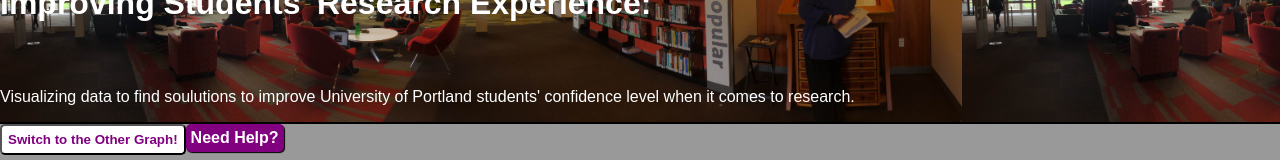
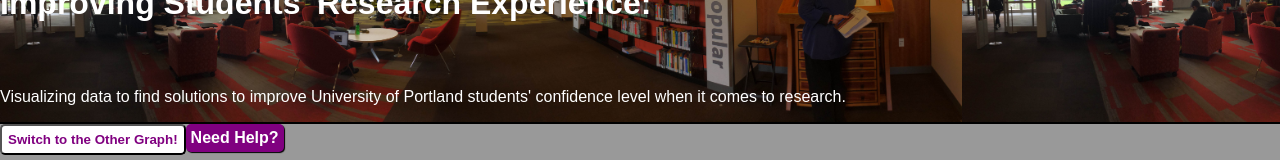
Before and after one commit to rowland17/TyrellCorp, a website: page public/index.html in a window 1280 px wide. Shown: the part 121-281 px from the top of the page. Drawn offline with Linux system fonts and the light colour scheme; a script that the page names is missing.

Commit message:
a couple more spelling issues

```diff
--- a/public/index.html
+++ b/public/index.html
@@ -18,7 +18,7 @@
   <div id="wrapper">
   	<div id="header">
   		<p class="title"><br/><br/>Improving Students' Research Experience:</p>
-  		<p> <br/>Visualizing data to find soulutions to improve University of Portland students' confidence level when it comes to research. </p>
+  		<p> <br/>Visualizing data to find solutions to improve University of Portland students' confidence level when it comes to research. </p>
 
   	</div>
 	<div id="buttons">
```
